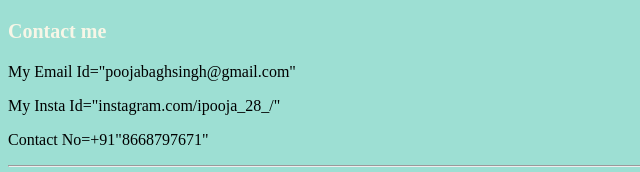
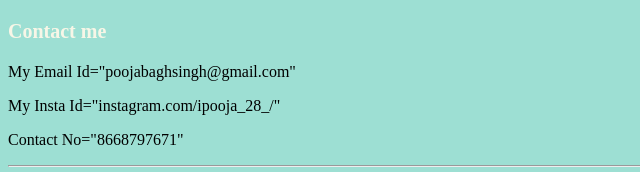
Before and after one commit to pooja3-dot/Shinchan-Site, a plain HTML site: page contact.html in a window 1280 px wide. Shown: the top 172 px of the page, 0-640 px from the left. Drawn offline with Linux system fonts and the light colour scheme.

Commit message:
update the changes

```diff
--- a/contact.html
+++ b/contact.html
@@ -11,7 +11,7 @@
   <h3>Contact me</h3>
     <p>My Email Id="poojabaghsingh@gmail.com"</p>
     <p>My Insta Id="instagram.com/ipooja_28_/"</p>
-    <p>Contact No=+91"8668797671"</p>
+    <p>Contact No="8668797671"</p>
     <hr>
     <form action="mailto:poojabaghsingh@gmail.com" method="post" enctype="text/plain">
       <label>Your Name:</label>
```
